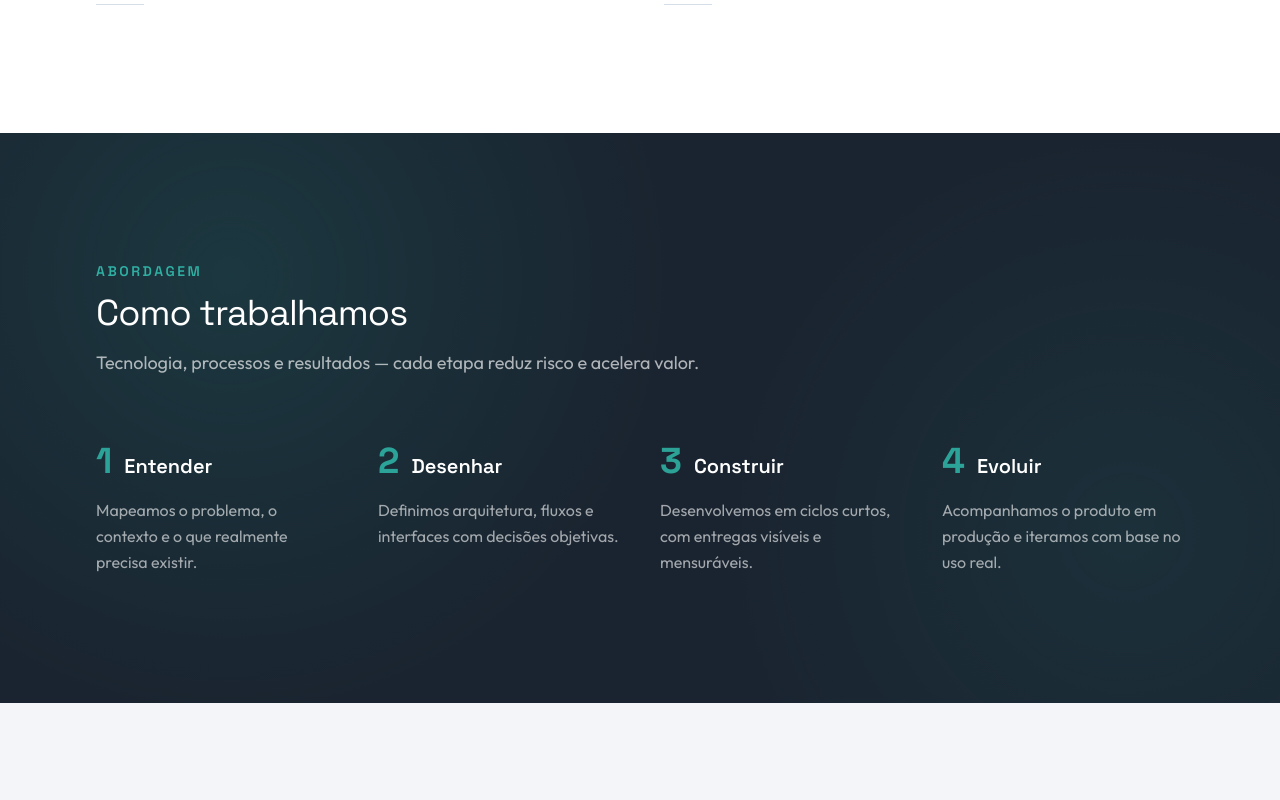
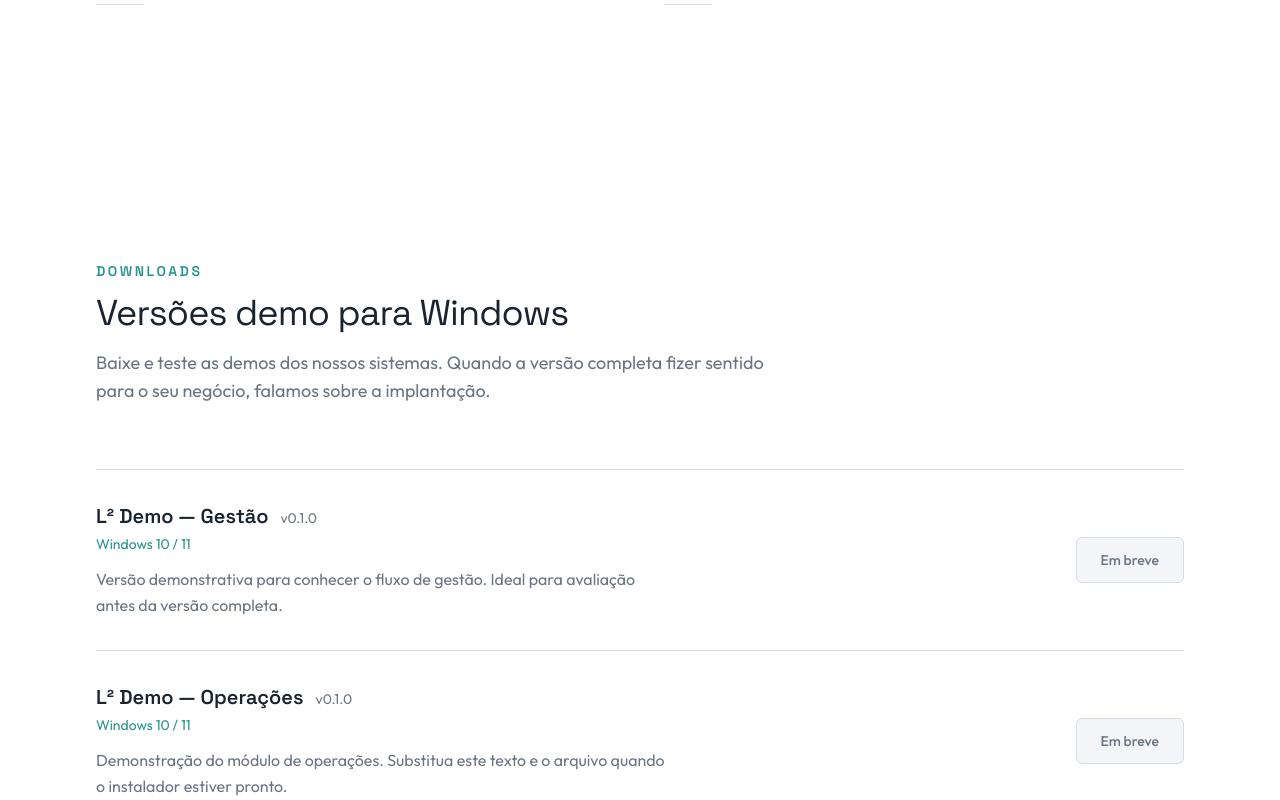
Before and after one commit to Lucas-luz12/l2-solucoes, a Next.js app: page / in a window 1280 px wide. Shown: the part 1220-2020 px from the top of the page. Built offline with nearby package versions, Linux system fonts and the light colour scheme.

Commit message:
Wire Downloads section into home page
Co-authored-by: Cursor <cursoragent@cursor.com>

```diff
--- a/src/app/page.tsx
+++ b/src/app/page.tsx
@@ -1,6 +1,7 @@
 import { Header } from "@/components/Header";
 import { Hero } from "@/components/Hero";
 import { Services } from "@/components/Services";
+import { Downloads } from "@/components/Downloads";
 import { Approach } from "@/components/Approach";
 import { Contact } from "@/components/Contact";
 import { Footer } from "@/components/Footer";
@@ -19,6 +20,7 @@ export default async function Home({ searchParams }: HomeProps) {
       <main className="flex-1">
         <Hero />
         <Services />
+        <Downloads />
         <Approach />
         <Contact sent={sent} />
       </main>
```
